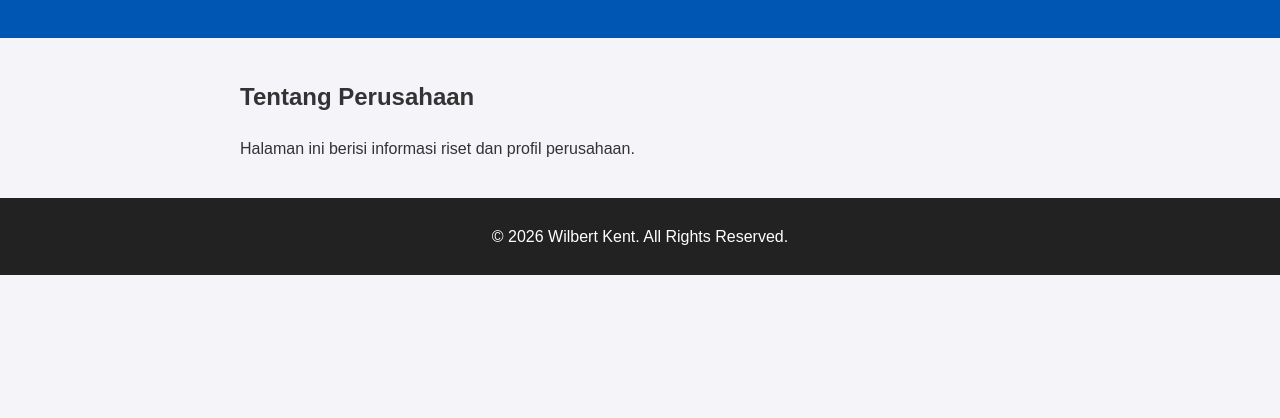
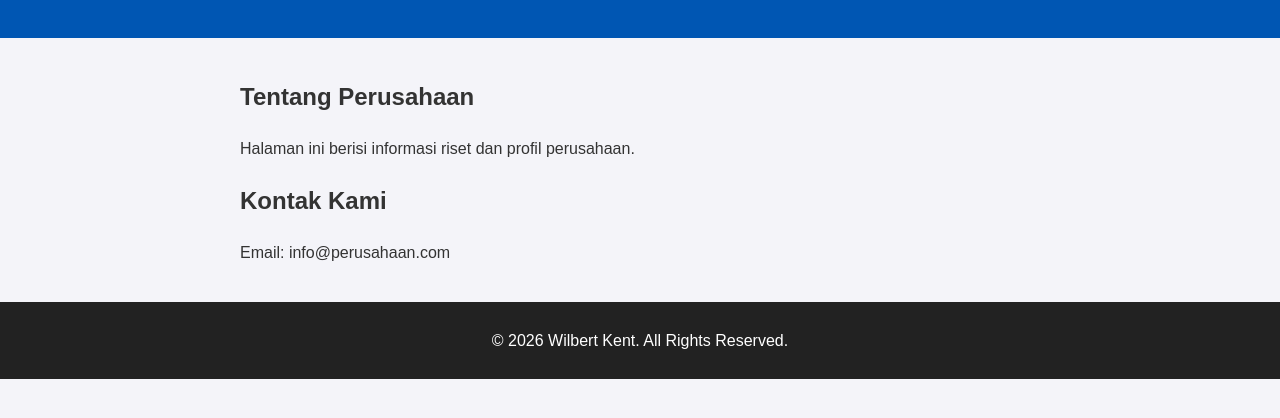
Before and after one commit to wb-rn/sts-pwd-33-wilbert_kent-x_tkj_2, a plain HTML site: page index.html in a window 1280 px wide. Shown: the part 96-514 px from the top of the page. Drawn offline with Linux system fonts and the light colour scheme.

Commit message:
feat: add contact to main page

```diff
--- a/index.html
+++ b/index.html
@@ -4,7 +4,8 @@
     <meta charset="UTF-8" />
     <meta name="viewport" content="width=device-width, initial-scale=1.0" />
     <title>Profil Perusahaan</title>
-  </head><link rel="stylesheet" href="style.css"
+    <link rel="stylesheet" href="style.css" />
+  </head>
   <body>
     <header>
       <h1>Selamat Datang di Website Resmi</h1>
@@ -15,6 +16,11 @@
         <h2>Tentang Perusahaan</h2>
         <p>Halaman ini berisi informasi riset dan profil perusahaan.</p>
       </section>
+
+      <section>
+        <h2>Kontak Kami</h2>
+        <p>Email: info@perusahaan.com</p>
+      </section>
     </main>
 
     <footer>
```
